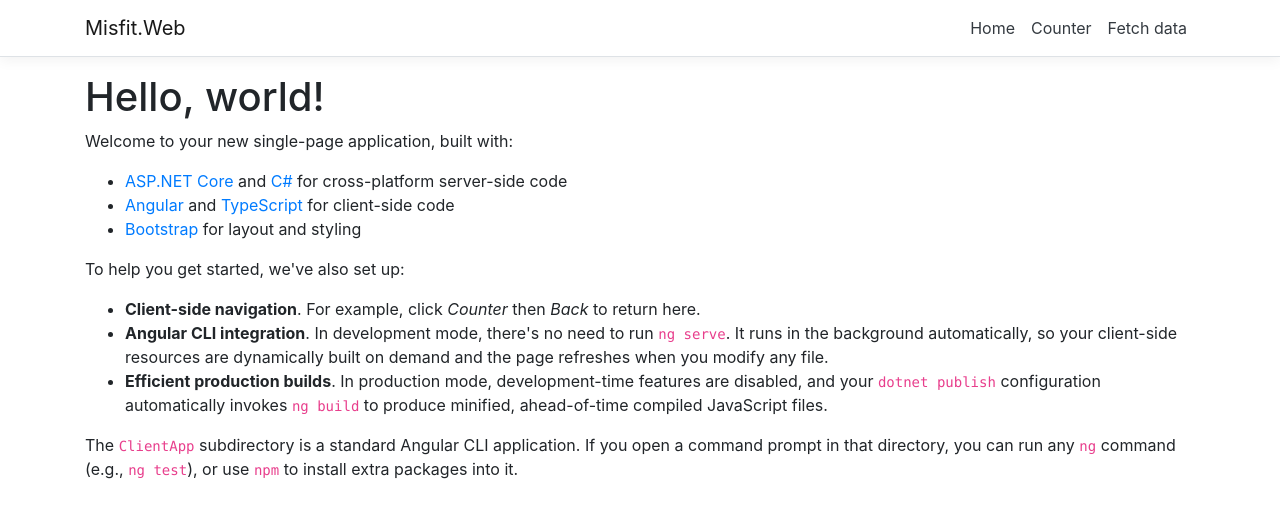
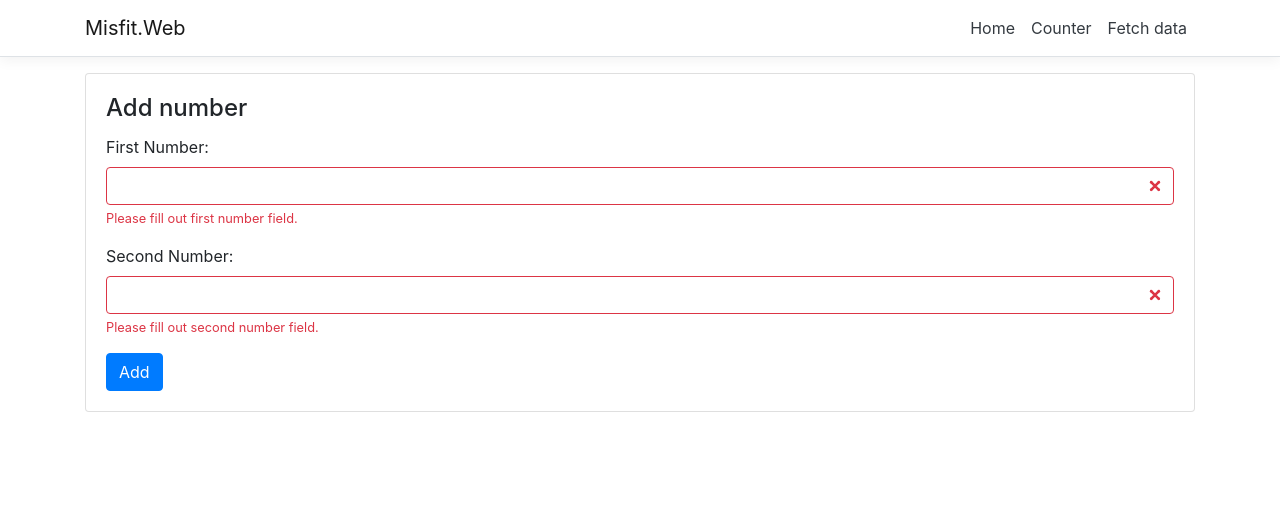
Before and after one commit to omidcc/misfit-test, an Angular app in the folder Misfit.Web/ClientApp/: page / in a window 1280 px wide. Shown: the top 518 px of the page. Built offline with nearby package versions, Linux system fonts and the light colour scheme.

Commit message:
add number componnet added

```diff
--- /dev/null
+++ b/Misfit.Web/ClientApp/src/app/add-number/add-number.component.html
@@ -0,0 +1,20 @@
+<div class="card">
+  <div class="card-body">
+    <h4 class="card-title">Add number</h4>
+
+    <form class="was-validated">
+      <div class="form-group">
+        <label for="firstnumber">First Number:</label>
+        <input type="text" class="form-control" id="firstnumber" required>
+        <div class="invalid-feedback">Please fill out first number field.</div>
+      </div>
+      <div class="form-group">
+        <label for="pwd">Second Number:</label>
+        <input type="password" class="form-control" id="pwd" required>
+        <div class="invalid-feedback">Please fill out second number field.</div>
+      </div>
+
+      <button type="submit" class="btn btn-primary">Add</button>
+    </form>
+  </div>
+</div>
--- /dev/null
+++ b/Misfit.Web/ClientApp/src/app/add-number/add-number.component.ts
@@ -0,0 +1,15 @@
+import { Component, OnInit } from '@angular/core';
+
+@Component({
+  selector: 'app-add-number',
+  templateUrl: './add-number.component.html',
+  styleUrls: ['./add-number.component.css']
+})
+export class AddNumberComponent implements OnInit {
+
+  constructor() { }
+
+  ngOnInit() {
+  }
+
+}
--- a/Misfit.Web/ClientApp/src/app/app.module.ts
+++ b/Misfit.Web/ClientApp/src/app/app.module.ts
@@ -9,6 +9,7 @@
 import { HomeComponent } from './home/home.component';
 import { CounterComponent } from './counter/counter.component';
 import { FetchDataComponent } from './fetch-data/fetch-data.component';
+import { AddNumberComponent } from './add-number/add-number.component';
 
 @NgModule({
   declarations: [
@@ -16,14 +17,15 @@
     NavMenuComponent,
     HomeComponent,
     CounterComponent,
-    FetchDataComponent
+    FetchDataComponent,
+    AddNumberComponent
   ],
   imports: [
     BrowserModule.withServerTransition({ appId: 'ng-cli-universal' }),
     HttpClientModule,
     FormsModule,
     RouterModule.forRoot([
-      { path: '', component: HomeComponent, pathMatch: 'full' },
+      { path: '', component: AddNumberComponent, pathMatch: 'full' },
       { path: 'counter', component: CounterComponent },
       { path: 'fetch-data', component: FetchDataComponent },
     ])
--- a/Misfit.Web/ClientApp/src/index.html
+++ b/Misfit.Web/ClientApp/src/index.html
@@ -7,6 +7,7 @@
 
   <meta name="viewport" content="width=device-width, initial-scale=1">
   <link rel="icon" type="image/x-icon" href="favicon.ico">
+
 </head>
 <body>
   <app-root>Loading...</app-root>
```
Also changed, not shown: Misfit.Web/ClientApp/src/app/add-number/add-number.component.css (added), 1 other file (tests, documents, lock files or other folders).
